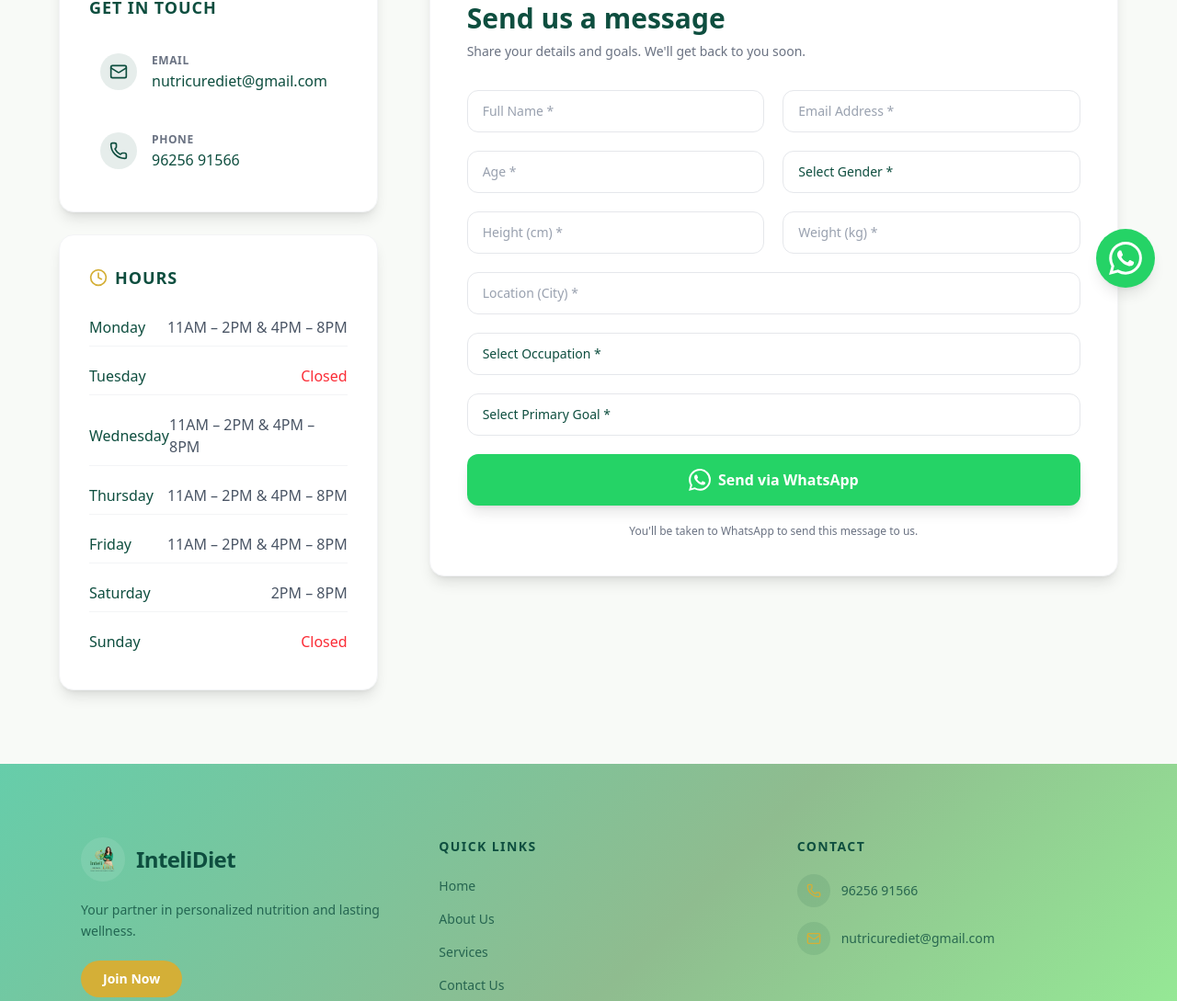
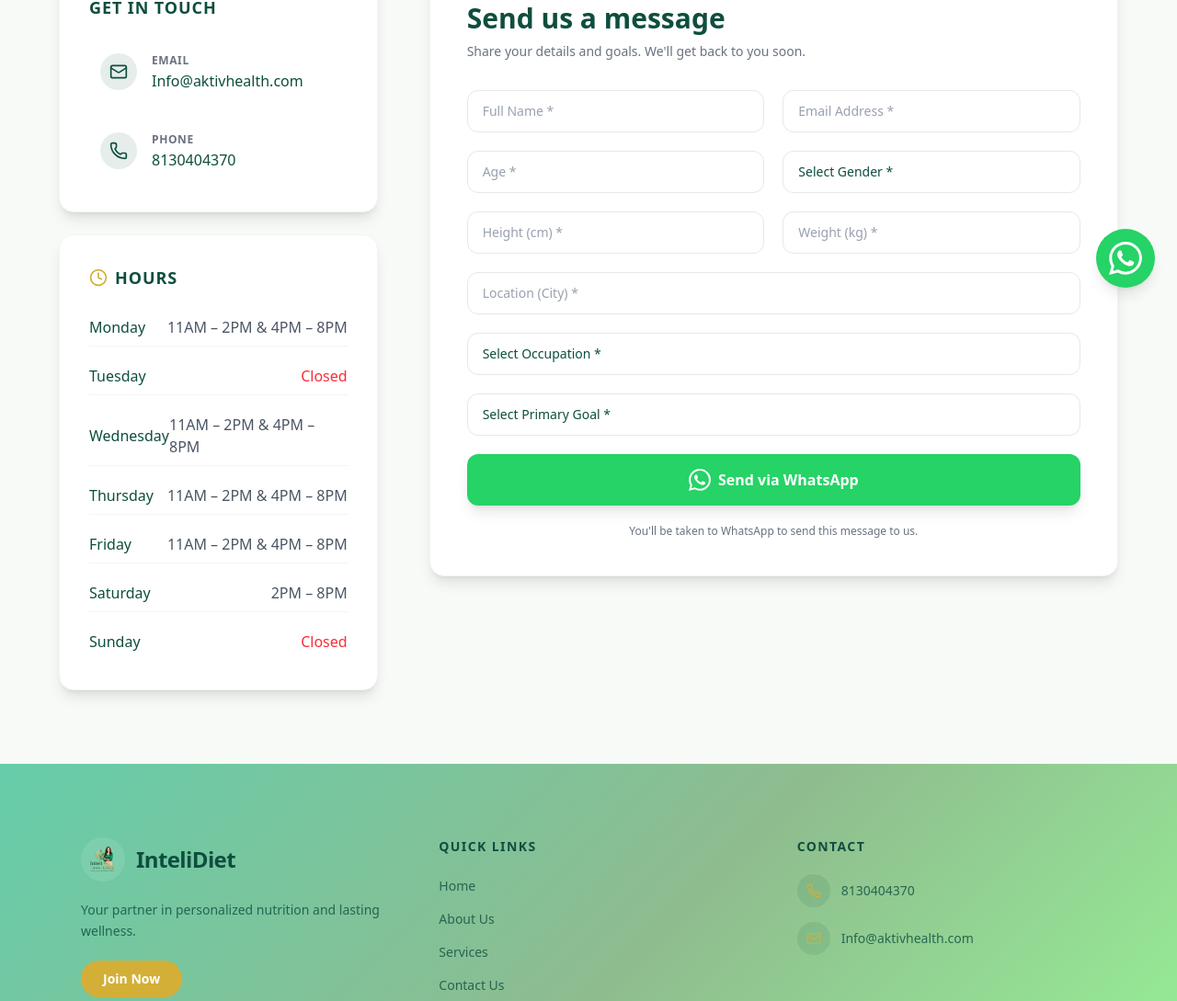
Before and after one commit to simar1810/Intellidiet_LandingPage, a Next.js app: page /contact-us in a window 1280 px wide. Shown: the part 463-1552 px from the top of the page at 92% size. Built offline with nearby package versions, Linux system fonts and the light colour scheme.

Commit message:
Contact changes

```diff
--- a/src/app/contact-us/page.jsx
+++ b/src/app/contact-us/page.jsx
@@ -49,7 +49,7 @@ const ContactUs = () => {
       "*Occupation:* " + formData.occupation,
       "*Primary goal:* " + finalGoal,
     ].join("\n");
-    const whatsappUrl = `https://wa.me/919625691566?text=${encodeURIComponent(message)}`;
+    const whatsappUrl = `https://wa.me/918130404370?text=${encodeURIComponent(message)}`;
     window.open(whatsappUrl, "_blank");
   };
 
@@ -115,7 +115,7 @@ const ContactUs = () => {
                 </h2>
                 <div className="space-y-5">
                   <a
-                    href="mailto:nutricurediet@gmail.com"
+                    href="mailto:Info@aktivhealth.com"
                     className="flex items-start gap-4 p-3 rounded-xl hover:bg-primary/5 transition-colors group"
                   >
                     <span className="w-10 h-10 rounded-full bg-primary/10 flex items-center justify-center flex-shrink-0 group-hover:bg-secondary/20 transition-colors">
@@ -123,11 +123,11 @@ const ContactUs = () => {
                     </span>
                     <div className="min-w-0">
                       <p className="text-xs font-semibold text-gray-500 uppercase tracking-wider">Email</p>
-                      <p className="text-primary font-medium break-all mt-0.5">nutricurediet@gmail.com</p>
+                      <p className="text-primary font-medium break-all mt-0.5">Info@aktivhealth.com</p>
                     </div>
                   </a>
                   <a
-                    href="tel:9625691566"
+                    href="tel:8130404370"
                     className="flex items-start gap-4 p-3 rounded-xl hover:bg-primary/5 transition-colors group"
                   >
                     <span className="w-10 h-10 rounded-full bg-primary/10 flex items-center justify-center flex-shrink-0 group-hover:bg-secondary/20 transition-colors">
@@ -135,7 +135,7 @@ const ContactUs = () => {
                     </span>
                     <div>
                       <p className="text-xs font-semibold text-gray-500 uppercase tracking-wider">Phone</p>
-                      <p className="text-primary font-medium mt-0.5">96256 91566</p>
+                      <p className="text-primary font-medium mt-0.5">8130404370</p>
                     </div>
                   </a>
                 </div>
--- a/src/components/Footer.jsx
+++ b/src/components/Footer.jsx
@@ -86,22 +86,22 @@ const Footer = () => {
             </h3>
             <div className="space-y-4">
               <a
-                href="tel:9625691566"
+                href="tel:8130404370"
                 className="flex items-center gap-3 text-primary/80 hover:text-primary text-sm transition-colors duration-200 focus:outline-none focus:text-primary"
               >
                 <span className="flex-shrink-0 w-9 h-9 rounded-full bg-primary/10 flex items-center justify-center">
                   <Phone size={16} className="text-secondary" />
                 </span>
-                96256 91566
+                8130404370
               </a>
               <a
-                href="mailto:nutricurediet@gmail.com"
+                href="mailto:Info@aktivhealth.com"
                 className="flex items-center gap-3 text-primary/80 hover:text-primary text-sm transition-colors duration-200 break-all focus:outline-none focus:text-primary"
               >
                 <span className="flex-shrink-0 w-9 h-9 rounded-full bg-primary/10 flex items-center justify-center">
                   <Mail size={16} className="text-secondary" />
                 </span>
-                nutricurediet@gmail.com
+                Info@aktivhealth.com
               </a>
             </div>
           </div>
```
